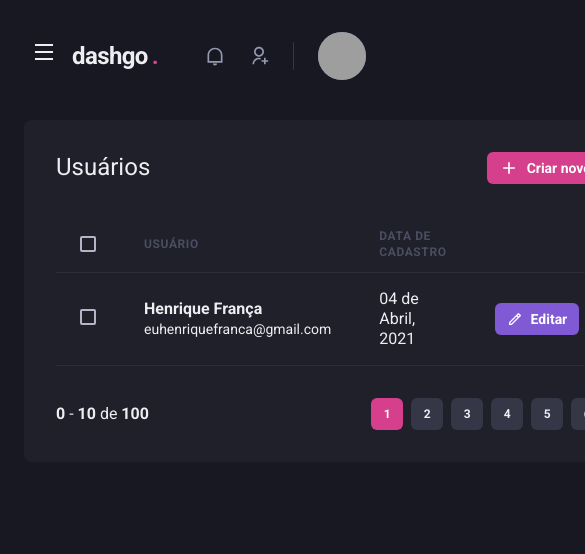
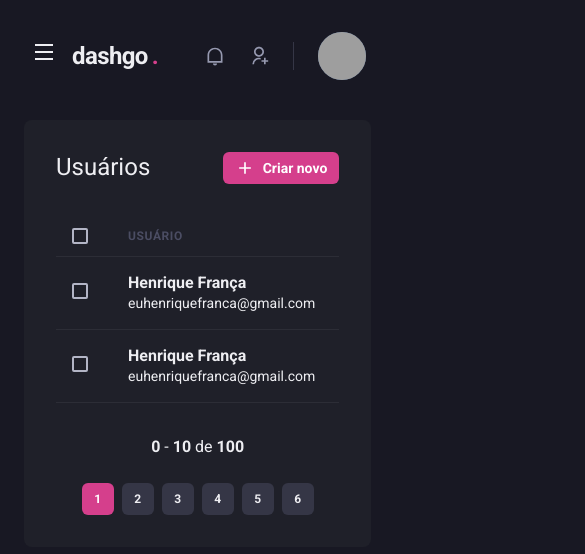
Before and after one commit to euhenriquefranca/dashgo, a Next.js app: page /users in a window 390 px wide. Shown: the top 554 px of the page, 585 px wide, since content can reach past the window. Built offline with nearby package versions, Linux system fonts and the light colour scheme; grey boxes are pictures that could not be loaded.

Commit message:
Responsive List

```diff
--- a/src/components/Pagination/index.tsx
+++ b/src/components/Pagination/index.tsx
@@ -4,7 +4,7 @@ import { PaginationItem } from './PaginationItem';
 export function Pagination() {
   return (
     <Stack
-      direction="row"
+      direction={["column", "row"]}
       spacing="6"
       mt="8"
       justify="space-between"
--- a/src/pages/users/index.tsx
+++ b/src/pages/users/index.tsx
@@ -1,4 +1,4 @@
-import { Box, Button, Checkbox, Flex, Heading, Icon, Table, Tbody, Td, Text, Th, Thead, Tr } from "@chakra-ui/react";
+import { Box, Button, Checkbox, Flex, Heading, Icon, Table, Tbody, Td, Text, Th, Thead, Tr, useBreakpointValue } from "@chakra-ui/react";
 import React from "react";
 import { RiAddLine, RiPencilLine } from "react-icons/ri";
 import { Header } from '../../components/Header'
@@ -7,6 +7,11 @@ import { Pagination } from "../../components/Pagination";
 
 
 export default function UserList() {
+  const isWideVersion = useBreakpointValue({
+    base: false,
+    lg: true
+  })
+
   return (
     <Box>
       <Header />
@@ -38,17 +43,16 @@ export default function UserList() {
           <Table colorScheme="whiteAlpha">
             <Thead>
               <Tr>
-                <Th px="6" color="gray.300" width="8">
+                <Th px={["4", "4", "6"]} color="gray.300" width="8">
                   <Checkbox colorScheme="pink" />
                 </Th>
                 <Th>Usuário</Th>
-                <Th>Data de cadastro</Th>
-                <Th width="8"></Th>
+                {isWideVersion && <Th>Data de cadastro</Th>}
               </Tr>
             </Thead>
             <Tbody>
               <Tr>
-                <Td>
+                <Td px={["4", "4", "6"]}>
                  <Checkbox colorScheme="pink" />
                 </Td>
                 <Td>
@@ -57,18 +61,21 @@ export default function UserList() {
                     <Text fontSize="sm">euhenriquefranca@gmail.com</Text>
                   </Box>
                 </Td>
-                <Td>04 de Abril, 2021</Td>
+                {isWideVersion && <Td>04 de Abril, 2021</Td>}
+
+              </Tr>
+              <Tr>
+                <Td px={["4", "4", "6"]}>
+                 <Checkbox colorScheme="pink" />
+                </Td>
                 <Td>
-                  <Button
-                    as="a"
-                    size="sm"
-                    fontSize="sm"
-                    colorScheme="purple"
-                    leftIcon={<Icon as={RiPencilLine} fontSize="16" />}
-                  >
-                    Editar
-                  </Button>
+                  <Box>
+                    <Text fontWeight="bold">Henrique França</Text>
+                    <Text fontSize="sm">euhenriquefranca@gmail.com</Text>
+                  </Box>
                 </Td>
+                {isWideVersion && <Td>04 de Abril, 2021</Td>}
+
               </Tr>
             </Tbody>
           </Table>
```
